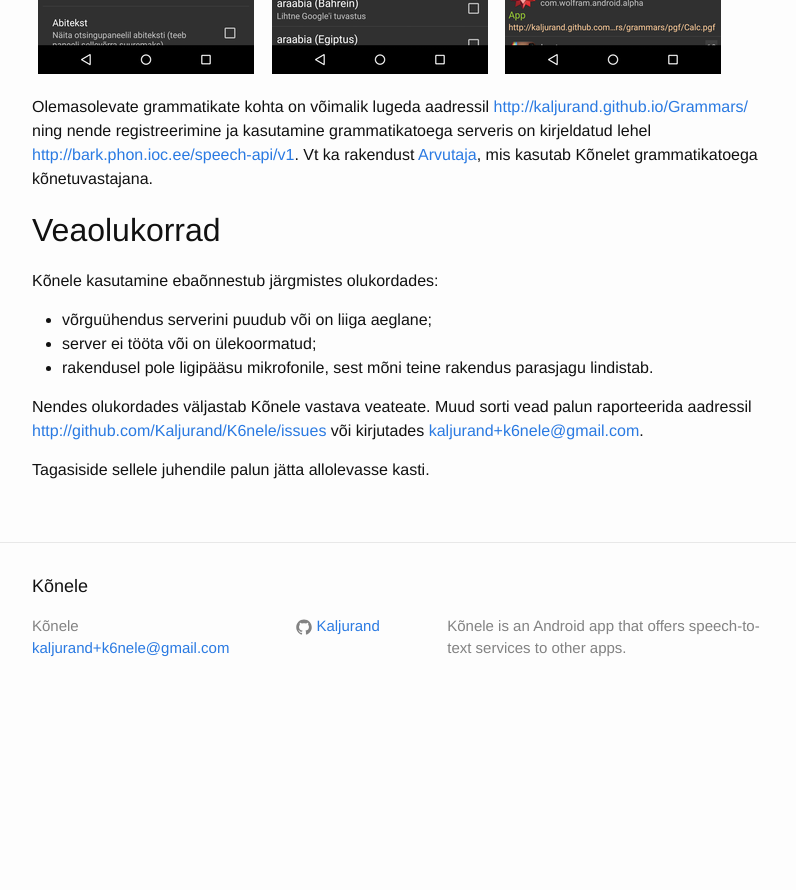
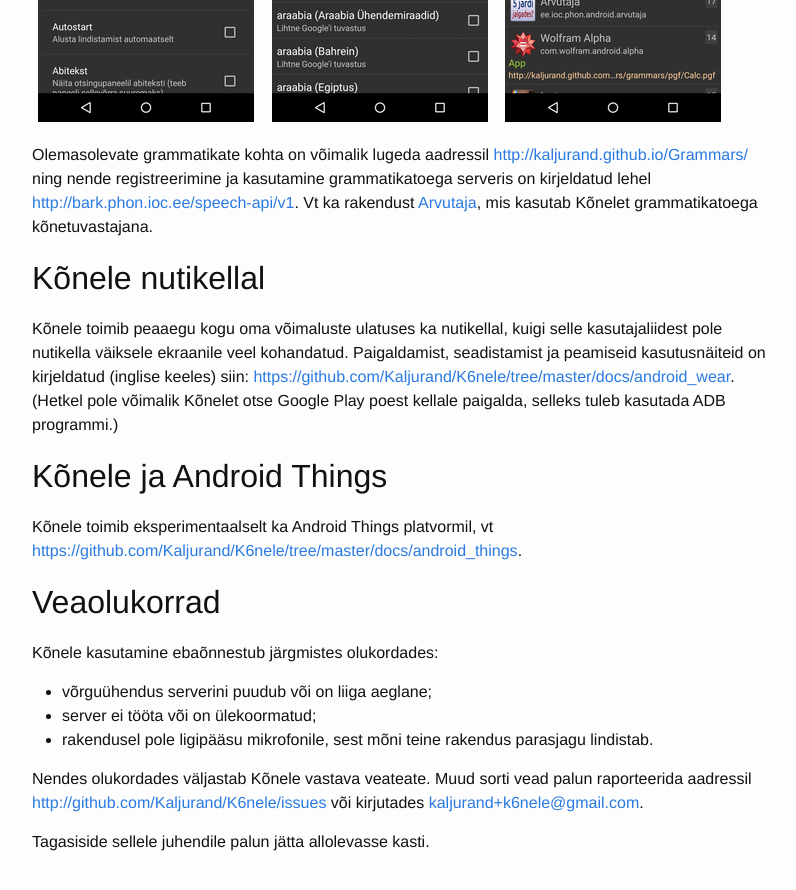
Before and after one commit to Kaljurand/K6nele, a Jekyll site: the page built from docs/et/user_guide.md, in a window 1280 px wide and 900 px high, scrolled down 17936 px. Shown: the top 890 px of the window, without its empty margins (238-1034 px from the left). Built offline with Jekyll 4.4.1, drawn with Linux system fonts in a browser that asks for light colours; comment, search, counter and statistics services are not loaded; before the commit the page ends 18656 px from its top, so only the background shows below that; some of the changed text lies outside the part shown.

Commit message:
et/user_guide: mention Wear and Things

```diff
--- a/docs/et/user_guide.md
+++ b/docs/et/user_guide.md
@@ -495,6 +495,20 @@
 <http://bark.phon.ioc.ee/speech-api/v1>.
 Vt ka rakendust [Arvutaja](http://kaljurand.github.io/Arvutaja/), mis kasutab Kõnelet grammatikatoega kõnetuvastajana.
 
+## Kõnele nutikellal
+
+Kõnele toimib peaaegu kogu oma võimaluste ulatuses ka nutikellal, kuigi selle kasutajaliidest
+pole nutikella väiksele ekraanile veel kohandatud. Paigaldamist, seadistamist ja peamiseid
+kasutusnäiteid on kirjeldatud (inglise keeles) siin:
+<https://github.com/Kaljurand/K6nele/tree/master/docs/android_wear>.
+(Hetkel pole võimalik Kõnelet otse Google Play poest kellale paigalda, selleks tuleb
+kasutada ADB programmi.)
+
+## Kõnele ja Android Things
+
+Kõnele toimib eksperimentaalselt ka Android Things platvormil, vt
+<https://github.com/Kaljurand/K6nele/tree/master/docs/android_things>.
+
 ## Veaolukorrad
 
 Kõnele kasutamine ebaõnnestub järgmistes olukordades:
```
